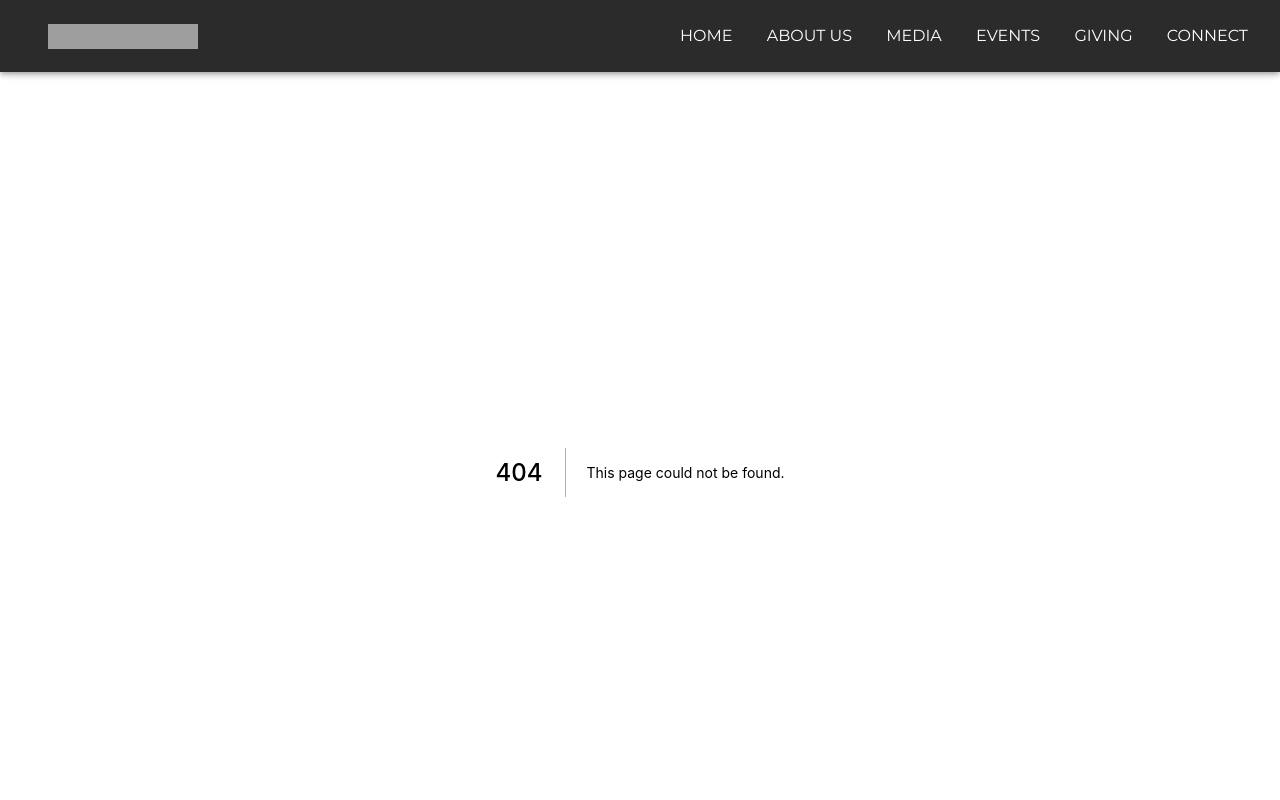
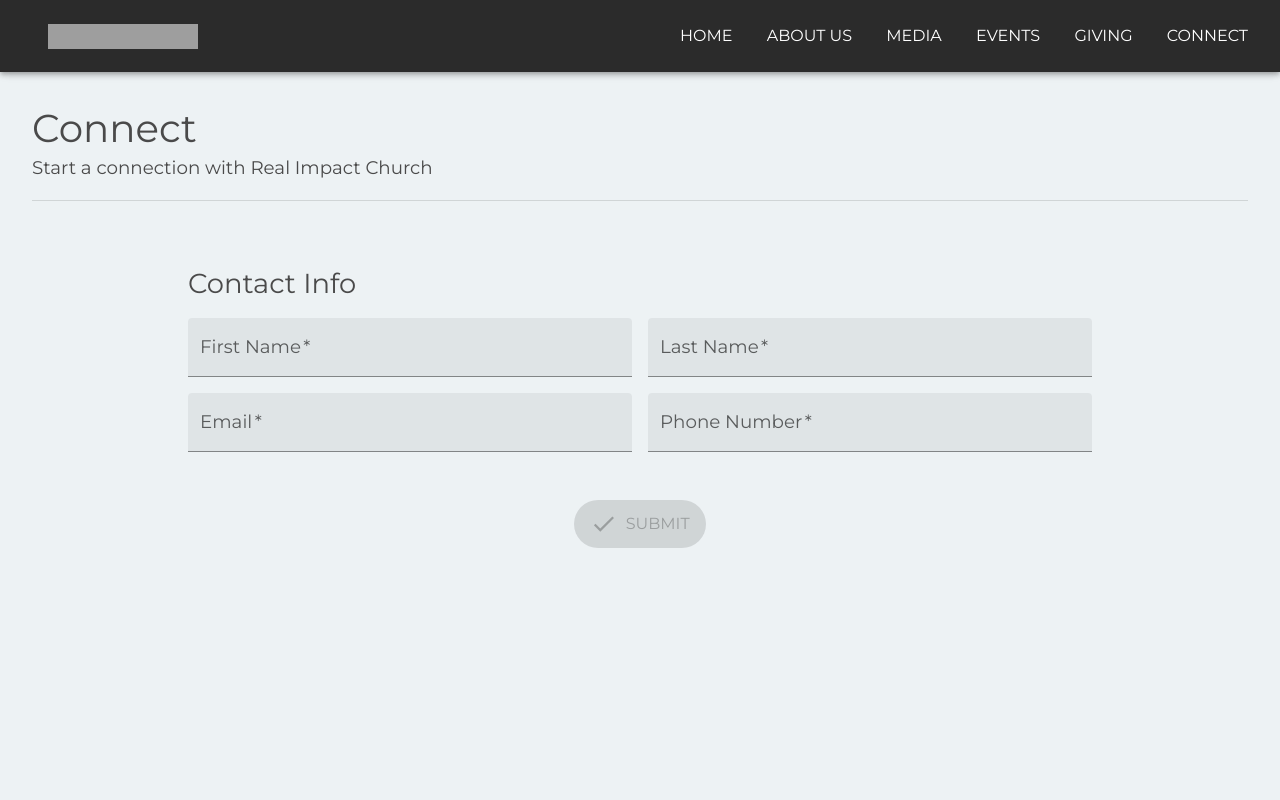
Before and after one commit to JoshMcDaniel/real-impact-church-next, a Next.js app: page /connect in a window 1280 px wide. Before the commit this address had no page. Shown: the top 800 px of the page. Built offline with nearby package versions, Linux system fonts and the light colour scheme; grey boxes are pictures that could not be loaded.

Commit message:
Added Connect page. Fixed manifest. Moved social icons map.

```diff
--- /dev/null
+++ b/components/Connect/ConnectMainForm.tsx
@@ -0,0 +1,157 @@
+import {
+  Box,
+  Fab,
+  TextField,
+  Typography,
+  useMediaQuery,
+  useTheme,
+} from '@mui/material';
+import React, { ChangeEvent, useState } from 'react';
+import CheckIcon from '@mui/icons-material/Check';
+import {
+  isValidName,
+  isValidEmail,
+  isValidPhoneNumber,
+  nameInputProps,
+  emailInputProps,
+  phoneNumberInputProps,
+} from '../../constants/validation';
+
+export interface ConnectMainFormContent {
+  firstName: string;
+  lastName: string;
+  email: string;
+  phoneNumber: string;
+}
+
+type Props = {
+  disabled: boolean;
+  onSubmit: (form: ConnectMainFormContent) => any;
+};
+
+const ConnectMainForm = (props: Props) => {
+  const { onSubmit, disabled } = props;
+  const initialForm: ConnectMainFormContent = {
+    firstName: '',
+    lastName: '',
+    email: '',
+    phoneNumber: '',
+  };
+
+  const [form, setForm] = useState<ConnectMainFormContent>(initialForm);
+
+  const handleInputChange = (
+    event: ChangeEvent<HTMLInputElement | HTMLTextAreaElement>
+  ): void => {
+    const { name, value } = event.target;
+    setForm((previousFormValue) => ({
+      ...previousFormValue,
+      [name]: value,
+    }));
+  };
+
+  const handleFormSubmit = (event: any): void => {
+    event.preventDefault();
+    onSubmit(form);
+    setForm(() => initialForm);
+  };
+
+  const isFormValid = (form: ConnectMainFormContent): boolean => {
+    return (
+      isValidName(form.firstName) &&
+      isValidName(form.lastName) &&
+      isValidEmail(form.email) &&
+      isValidPhoneNumber(form.phoneNumber)
+    );
+  };
+
+  const isMediumView = useMediaQuery(useTheme().breakpoints.up('md'));
+
+  return (
+    <Box component="form" display="grid" gap="1rem" gridAutoFlow="row">
+      <Typography component="label" variant="h5">
+        Contact Info
+      </Typography>
+      <Box
+        display="grid"
+        gap="1rem"
+        gridTemplateColumns={isMediumView ? '1fr 1fr' : '1fr'}
+      >
+        <TextField
+          id="firstName"
+          name="firstName"
+          value={form.firstName}
+          disabled={disabled}
+          type="text"
+          label="First Name"
+          variant="filled"
+          color="primary"
+          required
+          inputProps={nameInputProps}
+          onChange={handleInputChange}
+          error={!!form.firstName && !isValidName(form.firstName)}
+        />
+        <TextField
+          id="lastName"
+          name="lastName"
+          value={form.lastName}
+          disabled={disabled}
+          type="text"
+          label="Last Name"
+          variant="filled"
+          color="primary"
+          required
+          inputProps={nameInputProps}
+          onChange={handleInputChange}
+          error={!!form.lastName && !isValidName(form.lastName)}
+        />
+        <TextField
+          id="email"
+          name="email"
+          value={form.email}
+          disabled={disabled}
+          type="email"
+          label="Email"
+          variant="filled"
+          color="primary"
+          required
+          inputProps={emailInputProps}
+          error={!!form.email && !isValidEmail(form.email)}
+          onChange={handleInputChange}
+        />
+        <TextField
+          id="phoneNumber"
+          name="phoneNumber"
+          value={form.phoneNumber}
+          disabled={disabled}
+          type="tel"
+          label="Phone Number"
+          variant="filled"
+          color="primary"
+          required
+          inputProps={phoneNumberInputProps}
+          onChange={handleInputChange}
+          error={!!form.phoneNumber && !isValidPhoneNumber(form.phoneNumber)}
+        />
+      </Box>
+      <Fab
+        variant="extended"
+        type="submit"
+        color="secondary"
+        size="large"
+        sx={{
+          width: 'fit-content',
+          justifySelf: 'center',
+          marginTop: '2rem',
+        }}
+        disabled={disabled || !isFormValid(form)}
+        onClick={(event) => handleFormSubmit(event)}
+      >
+        <CheckIcon sx={{ mr: 1 }} />
+        Submit
+      </Fab>
+    </Box>
+  );
+};
+
+export default ConnectMainForm;
--- a/components/DynamicHead/DynamicHead.tsx
+++ b/components/DynamicHead/DynamicHead.tsx
@@ -9,7 +9,9 @@ type Props = {
 
 const DynamicHead = (props: Props) => {
   const organizationConfig = useOrganizationConfig();
-  const title = props.title || organizationConfig.full_name;
+  const title = `${props.title ? `${props.title} | ` : ''}${
+    organizationConfig.full_name
+  }`;
   return (
     <Head>
       <title>{title}</title>
--- /dev/null
+++ b/components/shared/CommonSnackbar.tsx
@@ -0,0 +1,42 @@
+import { SlideProps, Slide, Alert, Snackbar, AlertColor } from '@mui/material';
+
+export interface CommonSnackbarState {
+  open: boolean;
+  success: boolean;
+  message: string;
+}
+
+export const initialCommonSnackbarState: CommonSnackbarState = {
+  open: false,
+  success: false,
+  message: '',
+};
+
+type Props = {
+  open: boolean;
+  onClose: () => any;
+  message: string;
+  severity: AlertColor;
+};
+
+const CommonSnackbar = (props: Props) => {
+  function SlideTransition(props: SlideProps) {
+    return <Slide {...props} direction="up" />;
+  }
+
+  return (
+    <Snackbar
+      open={props.open}
+      onClose={() => props.onClose()}
+      autoHideDuration={4000}
+      anchorOrigin={{ vertical: 'bottom', horizontal: 'center' }}
+      TransitionComponent={SlideTransition}
+    >
+      <Alert severity={props.severity} variant="filled" sx={{ width: '100%' }}>
+        {props.message}
+      </Alert>
+    </Snackbar>
+  );
+};
+
+export default CommonSnackbar;
--- /dev/null
+++ b/components/shared/LoadingIndication.tsx
@@ -0,0 +1,31 @@
+import { CircularProgress, Stack, Typography } from '@mui/material';
+
+type LoadingIndicationProps = {
+  loadingText?: string;
+  size?: string;
+};
+
+export const LoadingIndication = (props: LoadingIndicationProps) => {
+  return (
+    <Stack
+      spacing={2}
+      direction="row"
+      sx={{
+        display: 'grid',
+        gap: '2rem',
+        position: 'absolute',
+        top: '33%;',
+        left: '50%',
+        transform: 'translate(-50%, -50%)',
+        justifyItems: 'center',
+        textAlign: 'center',
+        width: 'fit-content',
+      }}
+    >
+      <Typography variant={'h5'}>{props?.loadingText}</Typography>
+      <CircularProgress size={props?.size || '5rem'} color="secondary" />
+    </Stack>
+  );
+};
+
+export default LoadingIndication;
--- a/components/shared/SocialIcons.tsx
+++ b/components/shared/SocialIcons.tsx
@@ -1,7 +1,7 @@
 import { IconButton } from '@mui/material';
 import Box from '@mui/material/Box';
 import * as React from 'react';
-import { socialMediaPlatformIconMap } from '../../constants/social-media-icons-map';
+import { socialMediaPlatformIconMap } from '../../constants/icons/social-media-icons-map';
 
 export type SocialPlatform = {
   platform: string;
--- /dev/null
+++ b/constants/validation.ts
@@ -0,0 +1,37 @@
+
+export const emailRegex =
+  /^(([^<>()[\]\\.,;:\s@"]+(\.[^<>()[\]\\.,;:\s@"]+)*)|(".+"))@((\[[0-9]{1,3}\.[0-9]{1,3}\.[0-9]{1,3}\.[0-9]{1,3}\])|(([a-zA-Z\-0-9]+\.)+[a-zA-Z]{2,}))$/;
+
+export const phoneNumberRegex = /^[+]?[(]?[0-9]{3}[)]?[-\s.]?[0-9]{3}[-\s.]?[0-9]{4,6}$/;
+
+export const emailInputProps = {
+  maxLength: 50,
+  minLength: 12,
+}
+
+export const isValidEmail = (email: string): boolean => {
+  return !!email &&
+    email.length >= emailInputProps.minLength &&
+    email.length <= emailInputProps.maxLength &&
+    !!email.match(emailRegex)
+}
+
+export const nameInputProps = {
+  maxLength: 20,
+  minLength: 2,
+}
+
+export const isValidName = (name: string): boolean => {
+  return !!name && name.length >= nameInputProps.minLength && name.length <= nameInputProps.maxLength;
+}
+
+export const phoneNumberInputProps = {
+  maxLength: 13,
+}
+
+export const isValidPhoneNumber = (phoneNumber: string | number): boolean => {
+  const pn = phoneNumber?.toString();
+  return !!pn &&
+    pn.length <= phoneNumberInputProps.maxLength &&
+    !!pn.match(phoneNumberRegex)
+}
--- /dev/null
+++ b/pages/connect/index.tsx
@@ -0,0 +1,97 @@
+import {
+  Box,
+  Divider,
+  Typography,
+  useMediaQuery,
+  useTheme,
+} from '@mui/material';
+import axios from 'axios';
+import React, { Fragment, useState } from 'react';
+import ConnectMainForm, {
+  ConnectMainFormContent,
+} from '../../components/Connect/ConnectMainForm';
+import DynamicHead from '../../components/DynamicHead/DynamicHead';
+import CommonSnackbar, {
+  CommonSnackbarState,
+  initialCommonSnackbarState,
+} from '../../components/shared/CommonSnackbar';
+import LoadingIndication from '../../components/shared/LoadingIndication';
+import { useConnectConfig } from '../../constants/app-config/app-config-hooks';
+
+export const Connect = () => {
+  const { snackbar, request_connection_path, subtitle } = useConnectConfig();
+
+  const isMediumView = useMediaQuery(useTheme().breakpoints.up('md'));
+
+  const [requestPending, setRequestPending] = useState<boolean>(false);
+  const [snackbarState, setSnackbarState] = useState<CommonSnackbarState>(
+    initialCommonSnackbarState
+  );
+
+  const handleOnSubmit = (form: ConnectMainFormContent): void => {
+    if (!requestPending && !!form) {
+      submitConnectionForm(form);
+    }
+  };
+
+  const submitConnectionForm = (form: ConnectMainFormContent): void => {
+    setRequestPending(true);
+
+    axios
+      .post(request_connection_path, form)
+      .then(() => {
+        setSnackbarState({
+          open: true,
+          success: true,
+          message: snackbar.success_message,
+        });
+      })
+      .catch(() => {
+        setSnackbarState({
+          open: true,
+          success: false,
+          message: snackbar.fail_message,
+        });
+      });
+
+    setRequestPending(false);
+  };
+
+  return (
+    <Fragment>
+      <DynamicHead title={'Connect'} description="Giving page" />
+      <Box display="grid" gap="1rem" padding={isMediumView ? '2rem' : '1rem'}>
+        <Box>
+          <Typography variant="h4">Connect</Typography>
+          <Typography variant="subtitle1">{subtitle}</Typography>
+        </Box>
+        <Divider></Divider>
+        <Box display="grid" width="100%">
+          <Box
+            display="grid"
+            justifySelf="center"
+            width="100%"
+            maxWidth="1000px"
+            padding={isMediumView ? '3rem' : '1rem'}
+          >
+            <ConnectMainForm
+              onSubmit={handleOnSubmit}
+              disabled={requestPending}
+            />
+          </Box>
+        </Box>
+        {requestPending && (
+          <LoadingIndication loadingText="Submitting form..." />
+        )}
+        <CommonSnackbar
+          open={snackbarState.open}
+          onClose={() => setSnackbarState(initialCommonSnackbarState)}
+          message={snackbarState.message}
+          severity={snackbarState.success ? 'success' : 'error'}
+        />
+      </Box>
+    </Fragment>
+  );
+};
+
+export default Connect;
--- a/pages/giving/index.tsx
+++ b/pages/giving/index.tsx
@@ -13,7 +13,7 @@ export const Giving: NextPage = () => {
 
   return (
     <Box>
-      <DynamicHead description="Giving page" />
+      <DynamicHead title={'Giving'} description="Giving page" />
 
       <SectionIntroImage
         imagePath={introImage?.path}
```
Also changed, not shown: constants/icons/social-media-icons-map.tsx (renamed from constants/social-media-icons-map.tsx), public/manifest.json.
